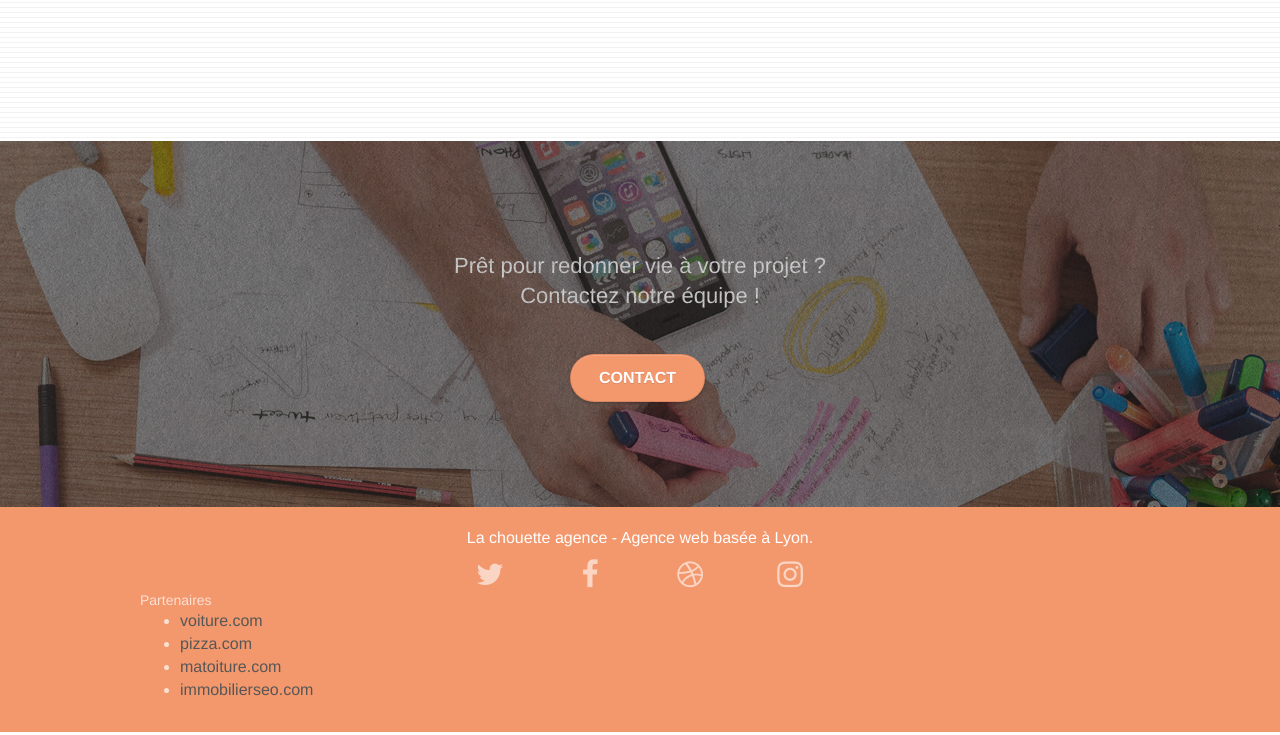
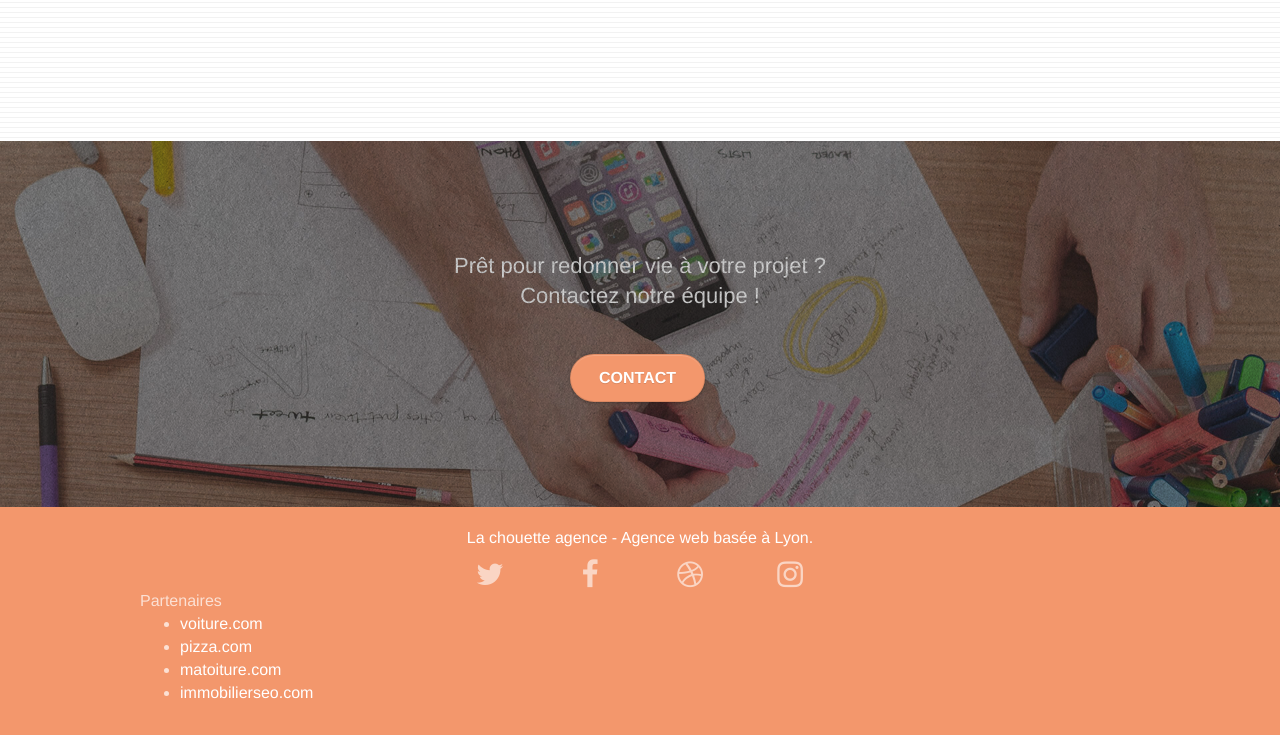
Before and after one commit to Spakye/LeoMagnac_4_27042021, a plain HTML site: page index.html in a window 1280 px wide. Shown: the part 3118-3853 px from the top of the page. Drawn offline with Linux system fonts and the light colour scheme.

Commit message:
petites modifications html&css dans le footer

```diff
--- a/index.html
+++ b/index.html
@@ -421,10 +421,9 @@
 									</div>
 								</div>
 							</div>
-							<div class="row">
-								<div class="col-sm-4">
+							<div class="row partenaires">
 								Partenaires
-									<ul class="partenaires .white">
+								<ul>
 									<li><a href="voiture.com">voiture.com</a></li>
 									<li><a href="pizza.com">pizza.com</a></li>
 									<li><a href="matoiture.com">matoiture.com</a></li>
@@ -435,7 +434,6 @@
 					</div>
 				</div>
 			</div>
-			</div>
 			<!-- Footer - bloc-8 END -->
 		</div>
 		<!-- Principal conteneur END -->
--- a/style.css
+++ b/style.css
@@ -9,6 +9,11 @@ body {
 
 .partenaires {
 	font-size: 16px;
+	margin: 0 auto;
+}
+.partenaires li a {
+	text-decoration: none;
+	color: white !important;
 }
 
 a,
```
Lines whose indentation alone changed are shown as unchanged.
